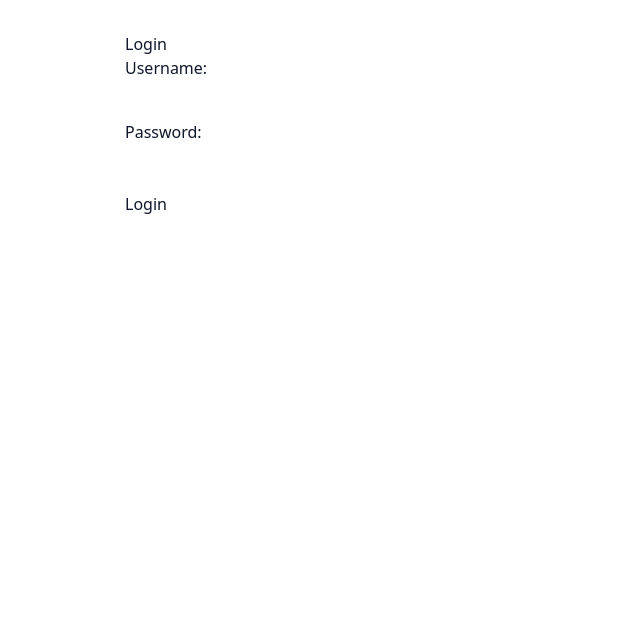
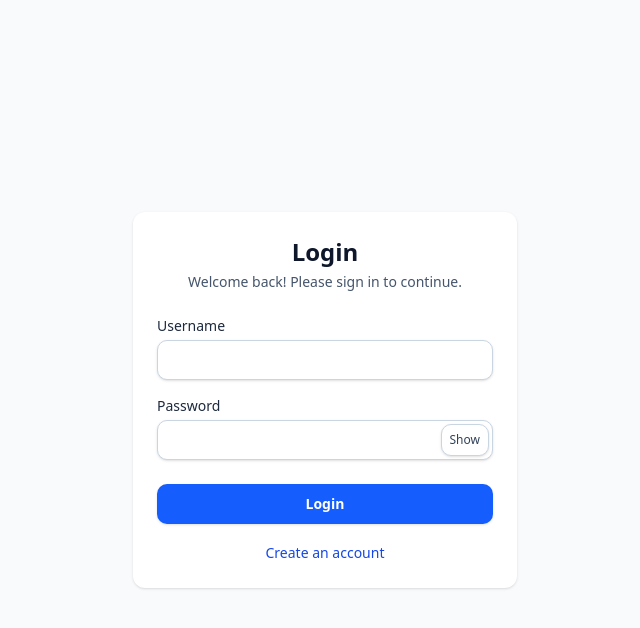
Before and after one commit to stephenlindstrom/budget-tool, a React (Vite) app in the folder frontend/: page / in a window 1280 px wide. Shown: the top 628 px of the page, without its empty margins (315-955 px from the left). Built offline with nearby package versions, Linux system fonts and the light colour scheme; no server answers.

Commit message:
Update LoginPage wit Tailwind styling

```diff
--- a/frontend/src/pages/LoginPage.jsx
+++ b/frontend/src/pages/LoginPage.jsx
@@ -9,14 +9,17 @@ function LoginPage() {
 
   const [form, setForm] = useState({ username: "", password: "" });
   const [error, setError] = useState("");
+  const [submitting, setSubmitting] = useState(false);
+  const [showPwd, setShowPwd] = useState(false);
 
   const handleChange = (e) => {
     setForm({ ...form, [e.target.name]: e.target.value });
-  }
+  };
 
   const handleSubmit = async (e) => {
     e.preventDefault();
     setError("");
+    setSubmitting(true);
 
     try {
       const response = await api.post("/auth/login", form);
@@ -26,36 +29,99 @@ function LoginPage() {
     } catch (err) {
       console.error(err);
       setError("Invalid username or password");
+    } finally {
+      setSubmitting(false);
     }
   };
 
   return (
-    <div style={{ maxWidth: 400, margin: "2rem auto"}}>
-      <h2>Login</h2>
-      {error && <p style={{ color: "red" }}>{error}</p>}
-      <form onSubmit={handleSubmit}>
+    <div className="flex min-h-screen items-center justify-center bg-slate-50 px-4">
+      <div className="w-full max-w-sm rounded-xl bg-white p-6 shadow">
+        <header className="mb-6 text-center">
+          <h2 className="text-2xl font-semibold text-slate-900">Login</h2>
+          <p className="mt-1 text-sm text-slate-600">
+            Welcome back! Please sign in to continue.
+          </p>
+        </header>
+
+        {error && (
+          <div
+            role="alert"
+            className="mb-4 rounded-lg border border-red-200 bg-red-50 px-4 py-3 text-sm text-red-700"
+          >
+            {error}
+          </div>
+        )}
+
+        <form onSubmit={handleSubmit} className="grid gap-4">
           <div>
-          <label>Username:</label><br />
+            <label
+              htmlFor="username"
+              className="mb-1 block text-sm font-medium text-slate-800"
+            >
+              Username
+            </label>
             <input
+              id="username"
               type="text"
               name="username"
               value={form.username}
               onChange={handleChange}
               required
+              autoComplete="username"
+              className="h-10 w-full rounded-md border border-slate-300 bg-white px-3 text-slate-900 shadow-sm outline-none transition focus:border-blue-600 focus:ring-2 focus:ring-blue-600/20"
             />
           </div>
-        <div style={{ marginTop: "1rem" }}>
-          <label>Password:</label><br />
+
+          <div>
+            <label
+              htmlFor="password"
+              className="mb-1 block text-sm font-medium text-slate-800"
+            >
+              Password
+            </label>
+            <div className="relative">
               <input
-            type="password"
+                id="password"
+                type={showPwd ? "text" : "password"}
                 name="password"
                 value={form.password}
                 onChange={handleChange}
                 required
+                autoComplete="current-password"
+                className="h-10 w-full rounded-md border border-slate-300 bg-white px-3 pr-20 text-slate-900 shadow-sm outline-none transition focus:border-blue-600 focus:ring-2 focus:ring-blue-600/20"
               />
+              <button
+                type="button"
+                onClick={() => setShowPwd((v) => !v)}
+                className="absolute inset-y-0 right-0 m-1 rounded-md border border-slate-300 bg-white px-2 text-xs font-medium text-slate-700 shadow-sm transition hover:bg-slate-100"
+                aria-pressed={showPwd}
+                aria-label={showPwd ? "Hide password" : "Show password"}
+              >
+                {showPwd ? "Hide" : "Show"}
+              </button>
             </div>
-        <button type="submit" style={{ marginTop: "1.5rem" }}>Login</button>
+          </div>
+
+          <button
+            type="submit"
+            disabled={submitting}
+            className="mt-2 h-10 w-full rounded-md bg-blue-600 text-sm font-semibold text-white shadow-sm transition hover:bg-blue-700 disabled:opacity-60"
+          >
+            {submitting ? "Logging in..." : "Login"}
+          </button>
         </form>
+
+        {/* Register link */}
+        <div className="mt-4 text-center">
+          <button
+            onClick={() => navigate('/register')}
+            className="text-sm font-medium text-blue-700 hover:underline"
+          >
+            Create an account
+          </button>
+        </div>
+      </div>
     </div>
   );
 }
```
Lines whose indentation alone changed are shown as unchanged.
